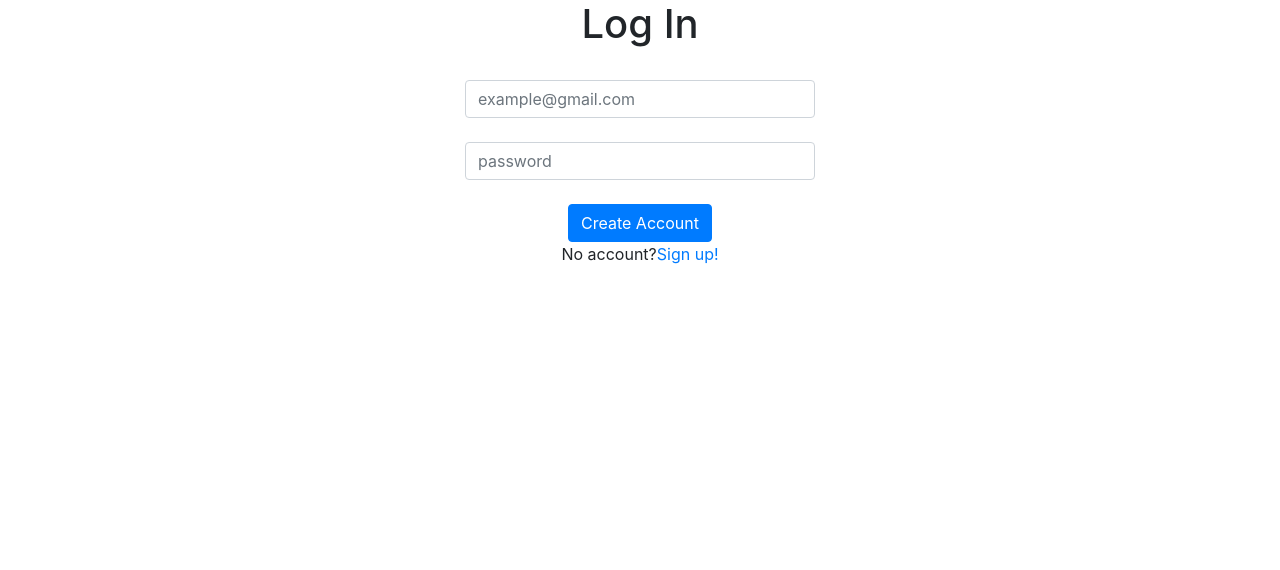
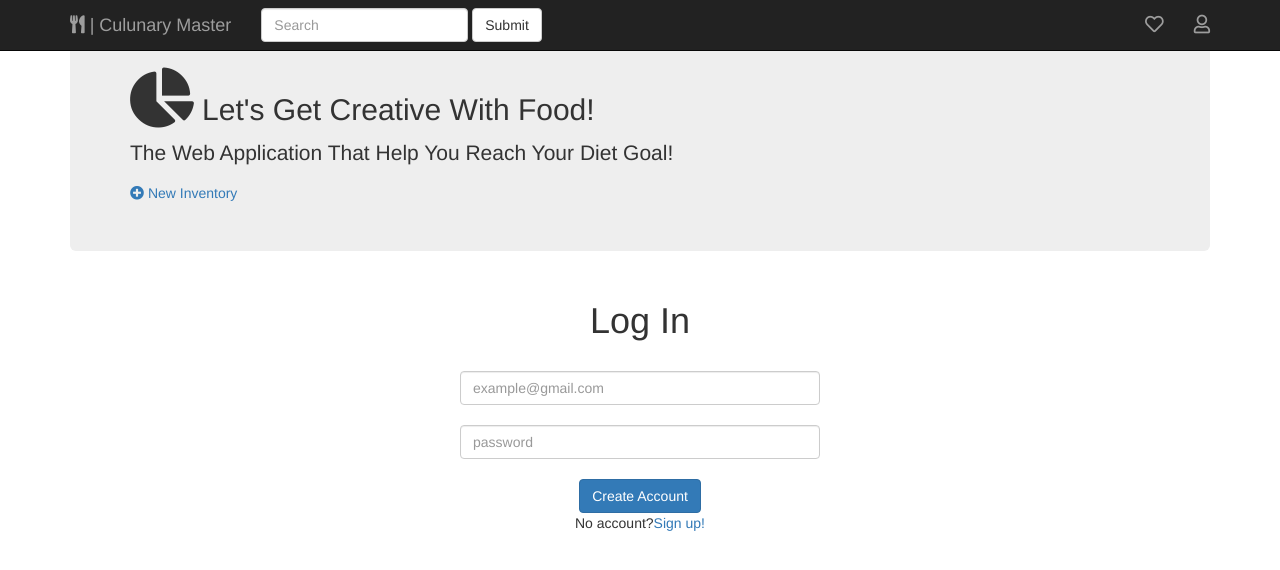
Before and after one commit to YukiKuroshima/CulinaryMaster, a Flask app: page /login in a window 1280 px wide. Shown: the top 570 px of the page. Run offline with Flask 2, Linux system fonts and the light colour scheme; parts of the project's set-up code (start-up, migrations or seed data) failed here and were passed over; some libraries are stand-ins or nearby versions.

Commit message:
added nav bar and junboltron to layout

```diff
--- a/server/api/auth/templates/layout.html
+++ b/server/api/auth/templates/layout.html
@@ -2,11 +2,51 @@
 <html>
 <head>
 	<title>Culunary Master</title>
-	<link rel="stylesheet" type="text/css" href="https://maxcdn.bootstrapcdn.com/bootstrap/4.0.0/css/bootstrap.min.css">
+  	<link rel="stylesheet" type="text/css" href="https://maxcdn.bootstrapcdn.com/bootstrap/3.3.7/css/bootstrap.min.css">
 	<link href="https://use.fontawesome.com/releases/v5.0.6/css/all.css" rel="stylesheet">
   	<link href="https://fonts.googleapis.com/css?family=Lobster" rel="stylesheet">
+  	<link href="https://fonts.googleapis.com/css?family=Lobster" rel="stylesheet">
+  	<link rel="stylesheet" type="text/css" href="{{url_for('static', filename='layout.css')}}"
 </head>
 <body>
+	<nav class="navbar navbar-inverse navbar-fixed-top">
+		<div class="container">
+			<div class="navbar-header">
+				<button type="button" class="navbar-toggle collapsed" data-toggle="collapse" data-target="#bs-nav-collapse" aria-expanded="false">
+					<span class="sr-only">Toggle navigation</span>
+					<span class="icon-bar"></span>
+					<span class="icon-bar"></span>
+					<span class="icon-bar"></span>
+				</button>
+				<div id="logo">
+					<a href="#" class="navbar-brand"><i class="fas fa-utensils"></i> | Culunary Master</a>
+				</div>
+			</div>
+
+			<div class="collapse navbar-collapse" id="bs-nav-collapse">
+				<form class="navbar-form navbar-left">
+					<div class="form-group">
+						<input type="text" class="form-control" placeholder="Search">
+					</div>
+					<button type="submit" class="btn btn-default">Submit</button>
+				</form>
+				<ul class="nav navbar-nav navbar-right">
+					<li><a href="#"><i class="far fa-heart fa-lg"></i></a></li>
+					<li><a href="#"><i class="far fa-user fa-lg"></i></a></li>
+				</ul>
+			</div>
+		</div>
+	</nav>
+
+
+	<div class="container">
+		<div class="jumbotron">
+			<h2><i class="fas fa-chart-pie fa-2x"></i> Let's Get Creative With Food!</h2>
+			<p>The Web Application That Help You Reach Your Diet Goal!</p>
+			<a href="newPost.html" id="newPost"><i class="fas fa-plus-circle"></i> New Inventory</a>
+		</div>
+	</div>
+
 	{% block body %} {% endblock%}
 	<script src="https://maxcdn.bootstrapcdn.com/bootstrap/3.3.7/js/bootstrap.min.js"></script>
 </body>
```
